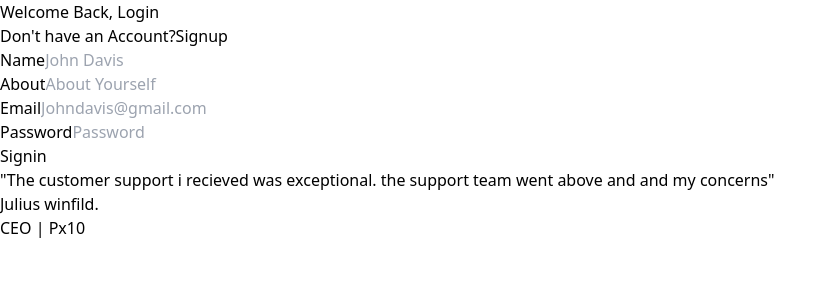
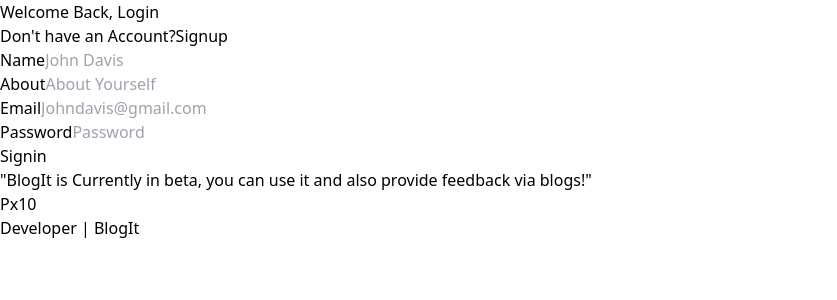
Before and after one commit to kraj2503/Medium, a React (Vite) app in the folder frontend/medium-FE/: page / in a window 1280 px wide. Shown: the top 300 px of the page, without its empty margins (0-837 px from the left). Built offline with nearby package versions, Linux system fonts and the light colour scheme; no server answers.

Commit message:
Added Texts on Auth Page

```diff
--- a/frontend/medium-FE/src/Components/Quote.tsx
+++ b/frontend/medium-FE/src/Components/Quote.tsx
@@ -4,14 +4,13 @@
       <div className="flex justify-center">
         <div className="max-w-lg  p-4">
           <div className=" text-3xl font-bold">
-            "The customer support i recieved was exceptional. the support team
-            went above and and my concerns"
+          "BlogIt is Currently in beta, you can use it and also provide feedback via blogs!"
           </div>
 
           <div className="text-xl font-semibold mt-4">
-            Julius winfild.</div>
+           Px10 </div>
 
-          <div className="text-md font-light text-slate-500  ">CEO | Px10</div>
+          <div className="text-md font-light text-slate-500  ">Developer | BlogIt</div>
         </div>
       </div>
     </div>
```
